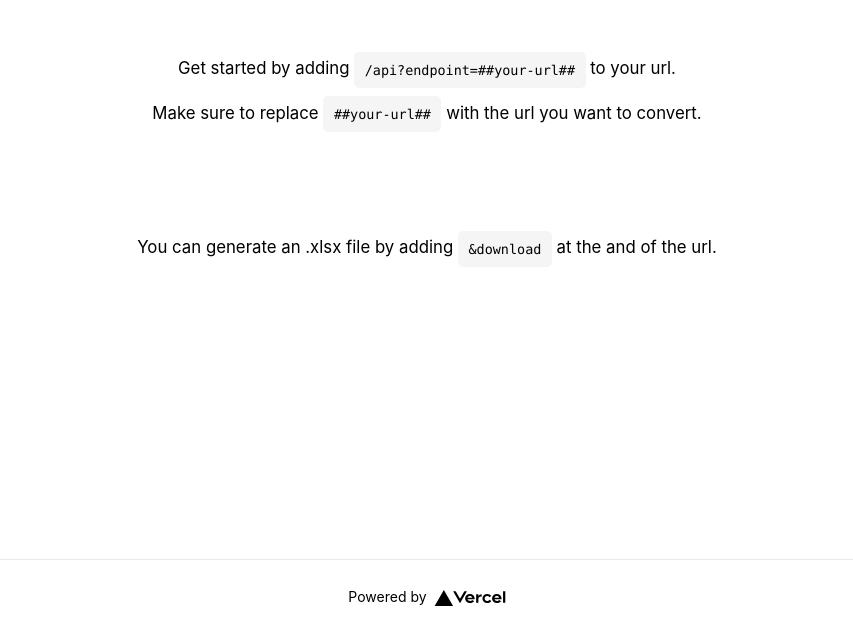
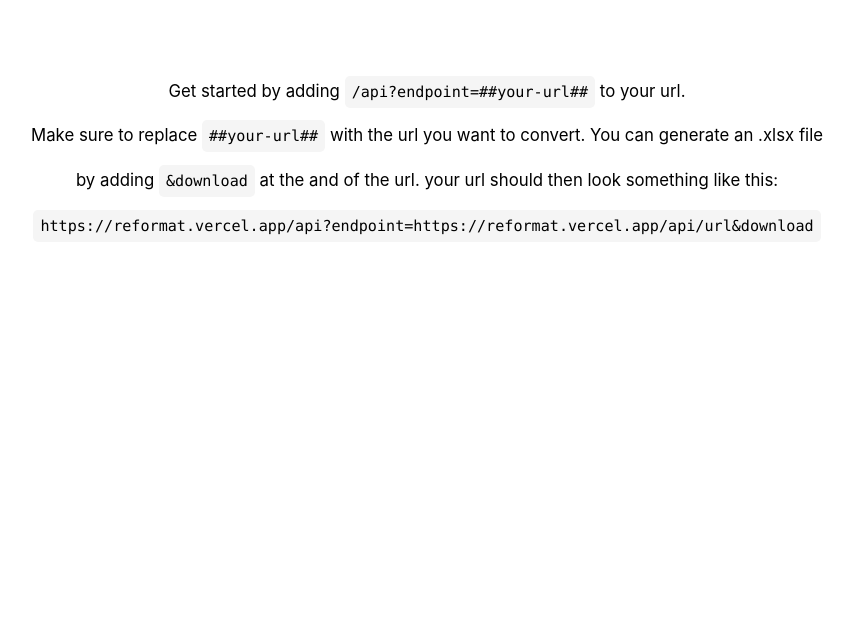
Before and after one commit to uwehornnet/reformat, a Next.js app: page / in a window 1280 px wide. Shown: the part 241-874 px from the top of the page, without its empty margins (213-1066 px from the left). After the commit the page ends 800 px from the top, so only its background shows below. Built offline with nearby package versions, Linux system fonts and the light colour scheme.

Commit message:
moved from express to nextjs

```diff
--- a/pages/index.js
+++ b/pages/index.js
@@ -16,27 +16,15 @@ export default function Home() {
 					Get started by adding <code className={styles.code}>/api?endpoint=##your-url##</code> to your url.
 					<br />
 					Make sure to replace <code className={styles.code}>##your-url##</code> with the url you want to
-					convert.
-				</p>
-
-				<p className={styles.description}>
-					You can generate an .xlsx file by adding <code className={styles.code}>&download</code> at the and
-					of the url.
+					convert. You can generate an .xlsx file by adding <code className={styles.code}>&download</code> at
+					the and of the url. your url should then look something like this:{" "}
+					<a href="https://reformat.vercel.app/api/?endpoint=https://reformat.vercel.app/api/url&download">
+						<code className={styles.code}>
+							https://reformat.vercel.app/api?endpoint=https://reformat.vercel.app/api/url&download
+						</code>
+					</a>
 				</p>
 			</main>
-
-			<footer className={styles.footer}>
-				<a
-					href="https://vercel.com?utm_source=create-next-app&utm_medium=default-template&utm_campaign=create-next-app"
-					target="_blank"
-					rel="noopener noreferrer"
-				>
-					Powered by{" "}
-					<span className={styles.logo}>
-						<Image src="/vercel.svg" alt="Vercel Logo" width={72} height={16} />
-					</span>
-				</a>
-			</footer>
 		</div>
 	);
 }
--- a/styles/Home.module.css
+++ b/styles/Home.module.css
@@ -51,16 +51,17 @@
 }
 
 .description {
-	margin: 3.2rem 0;
+	margin: 0 auto;
 	line-height: 2.6em;
 	font-size: 1.2rem;
+	max-width: 800px;
 }
 
 .code {
 	background: whitesmoke;
 	border-radius: 5px;
-	padding: 0.75rem;
-	font-size: 0.8em;
+	padding: 0.5rem;
+	font-size: 0.9em;
 	font-family: Menlo, Monaco, Lucida Console, Liberation Mono, DejaVu Sans Mono, Bitstream Vera Sans Mono, Courier New,
 		monospace;
 }
```
